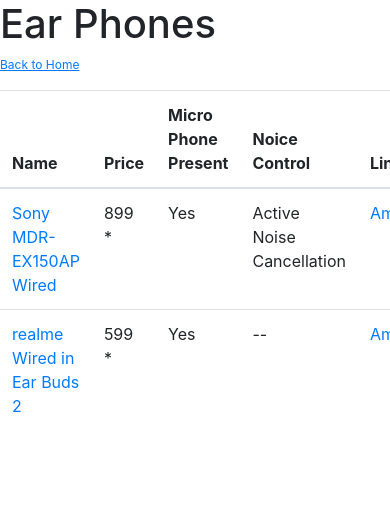
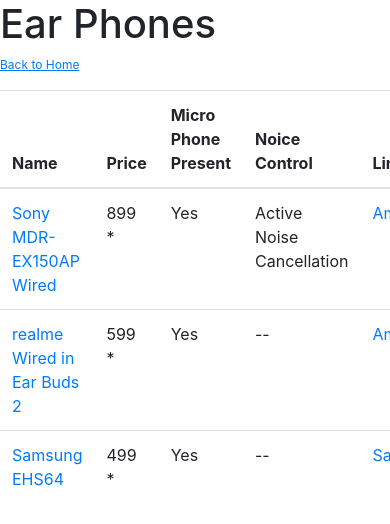
Before and after one commit to vibrant-dev/products101, a Nuxt app: page /earphones in a window 390 px wide. Shown: the top 524 px of the page. Built offline with nearby package versions, Linux system fonts and the light colour scheme.

Commit message:
feat: added samsung earphone as suggestion in earphones section

```diff
--- a/pages/earphones.vue
+++ b/pages/earphones.vue
@@ -86,6 +86,18 @@
             },
           ],
         },
+        {
+          title: "Samsung EHS64",
+          price: "499 *",
+          micro_phone: "Yes",
+          noice_control: "--",
+          links: [
+            {
+              name: "Samsung",
+              url: "https://www.samsung.com/in/audio-sound/others/headphone-ehs64-ehs64avfbecinu/",
+            },
+          ],
+        },
       ],
     };
   },
```
